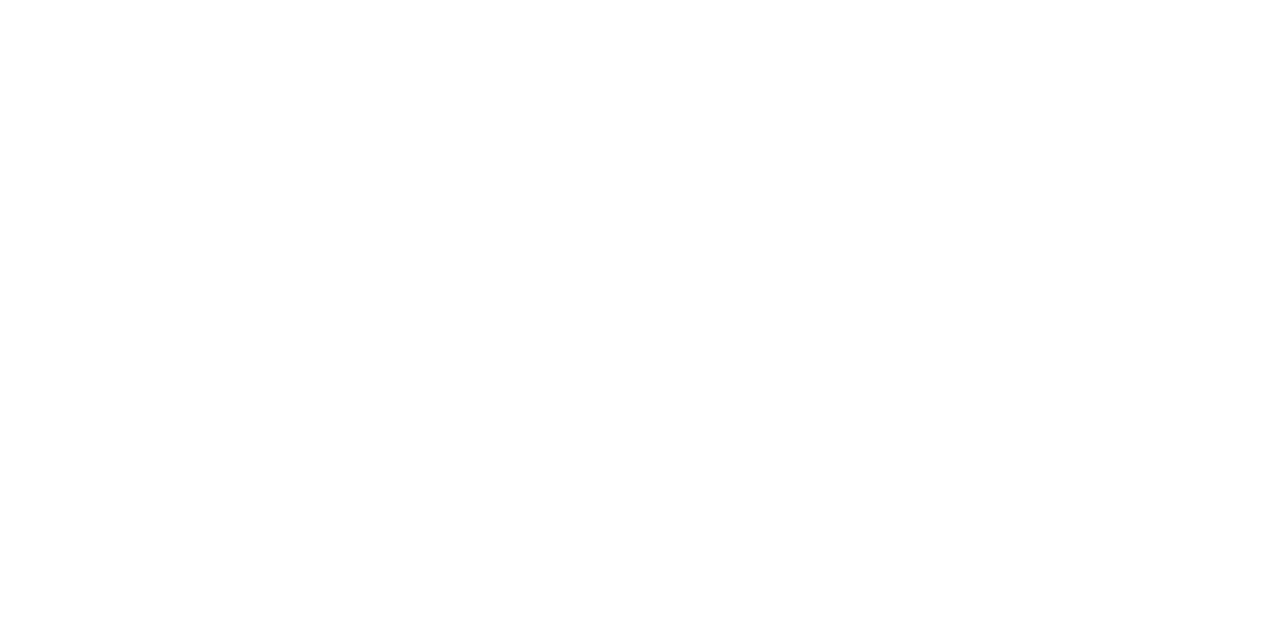
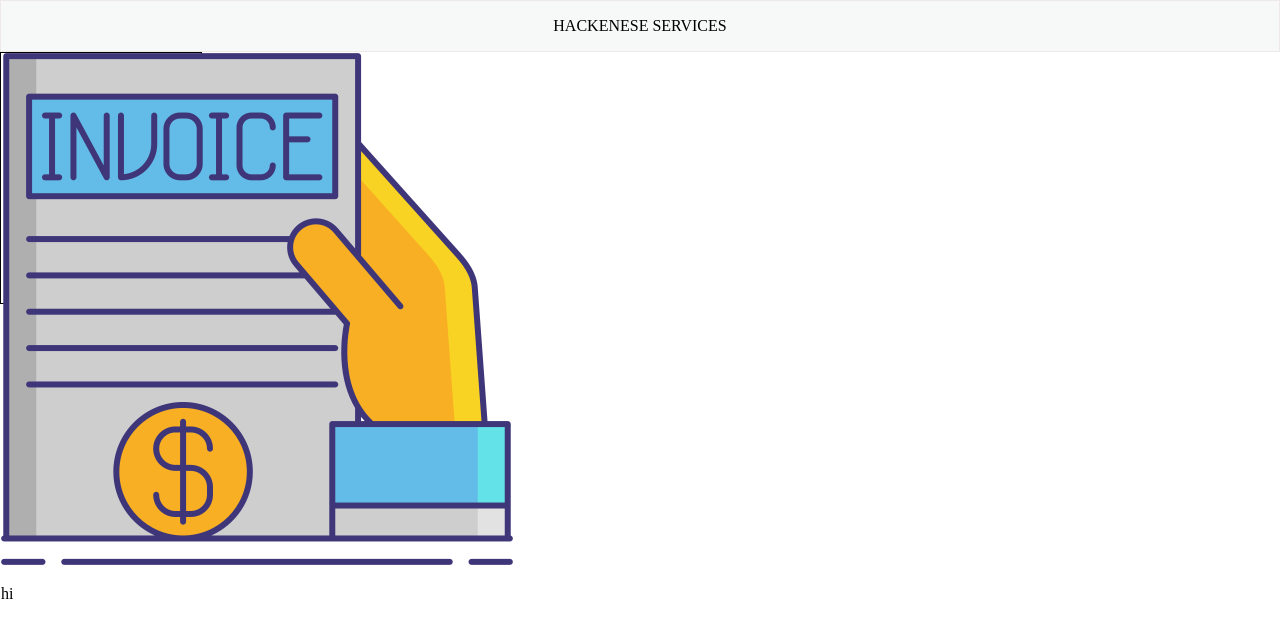
Before and after one commit to Dipan-byte/Hackence-services-, a React (Vite) app in the folder internal-tools/: page / in a window 1280 px wide. Shown: the top 638 px of the page. Built offline with nearby package versions, Linux system fonts and the light colour scheme.

Commit message:
adding pic

```diff
--- a/internal-tools/src/Home.css
+++ b/internal-tools/src/Home.css
@@ -1,4 +1,14 @@
 .body-wrapper{
  height: 100%;
  width:100%;
+
 }
+.header{
+    margin-top: 0;
+    margin-left: 0;
+    margin-right: 0;
+    border: 1px solid rgb(238, 233, 233) ;
+    display: flex;
+    justify-content: center;
+    background-color: rgba(237, 238, 239, 0.43);
+}
--- a/internal-tools/src/Home.jsx
+++ b/internal-tools/src/Home.jsx
@@ -1,10 +1,15 @@
 import './Home.css'
+import InvoiceCard from './components/InvoiceCard'
 function Home(){
     return(
         <>
         <div className='body-wrapper'>
-            <div></div>
-            <div></div>
+            <div className='header'>
+                    <p>HACKENESE SERVICES</p>
+            </div>
+            <div>
+                    <InvoiceCard />
+            </div>
             <div></div>
         </div>
 
--- a/internal-tools/src/components/InvoiceCard.jsx
+++ b/internal-tools/src/components/InvoiceCard.jsx
@@ -1,6 +1,10 @@
+import './components.css'
 function InvoiceCard(){
     return(
-       <p>hi</p>
+       <div className="card-container">
+            <img src="src/assets/invoice.png" alt="wait!" />
+            <p>hi</p>
+       </div>
     )
 }
 export default InvoiceCard
--- /dev/null
+++ b/internal-tools/src/components/components.css
@@ -0,0 +1,5 @@
+.card-container{
+    height: 250px;
+    width: 200px;
+    border: 1px solid black ;
+}
```
Also changed, not shown: internal-tools/src/assets/invoice.png (added).
